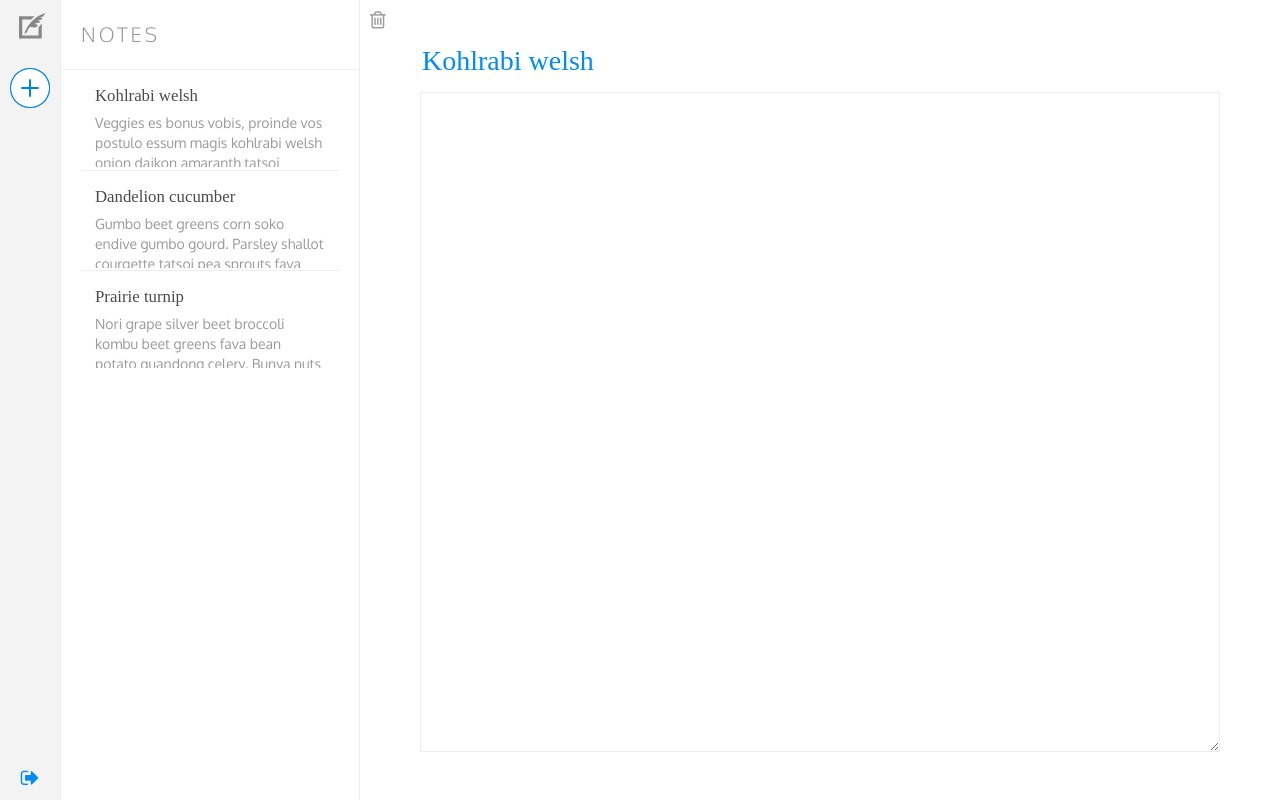
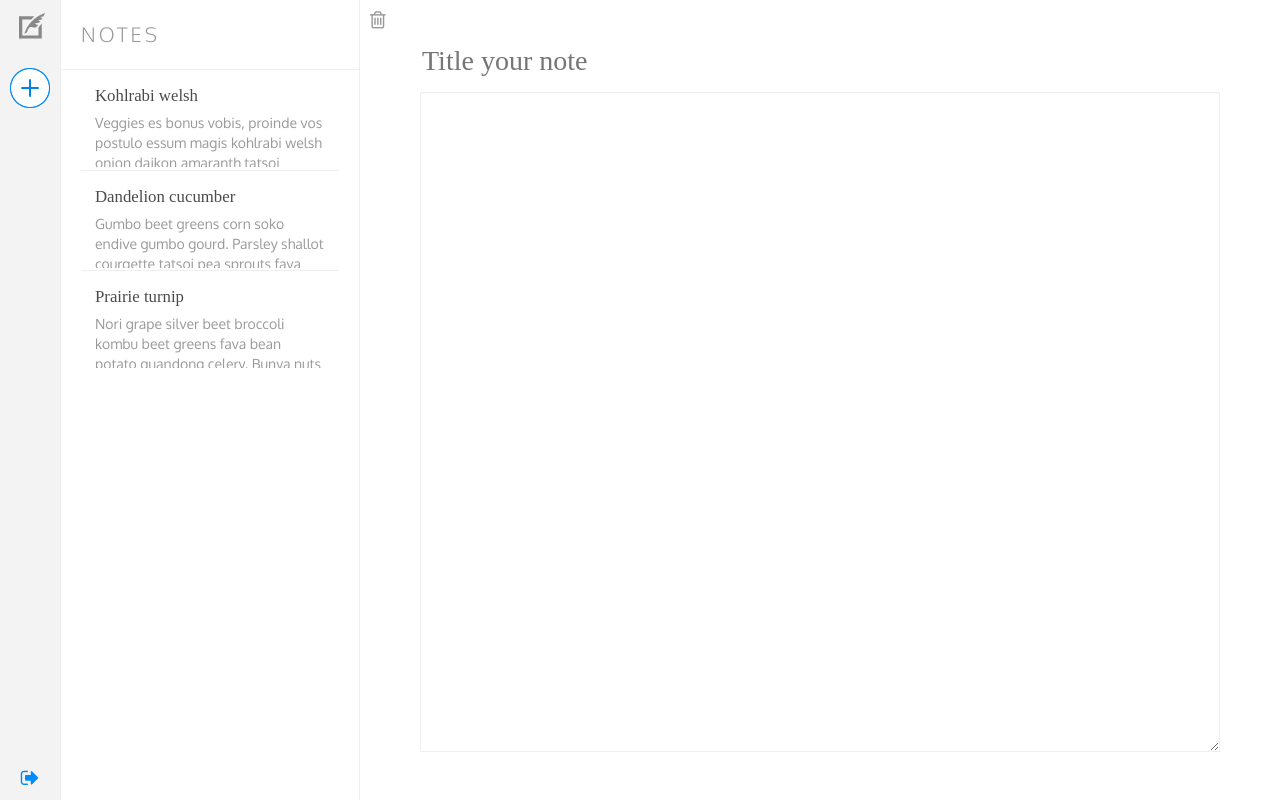
Before and after one commit to ortizf/noteherder, a React (Create React App) app: page / in a window 1280 px wide. Built offline with nearby package versions, Linux system fonts and the light colour scheme; a web font is replaced by a local one.

Commit message:
Update NoteForm.js

```diff
--- a/src/NoteForm.js
+++ b/src/NoteForm.js
@@ -17,7 +17,6 @@ class NoteForm extends Component {
               type="text"
               name="title"
               placeholder="Title your note"
-              value="Kohlrabi welsh"
             />
           </p>
 
```
